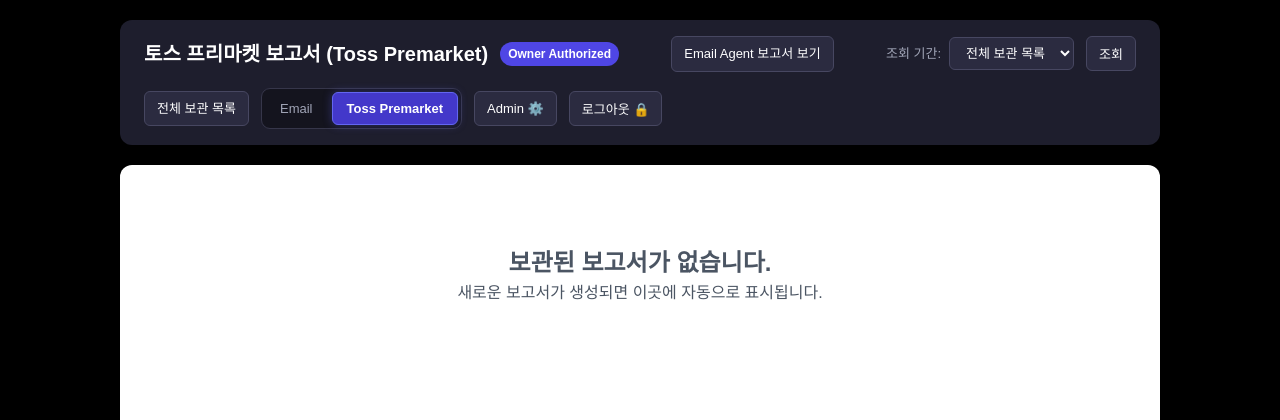
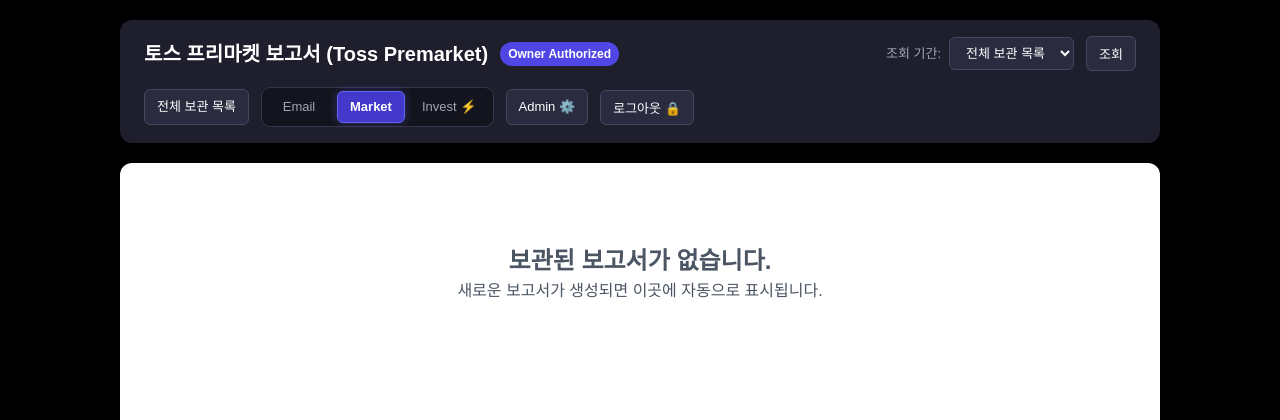
Before and after one commit to tonykks/skyview-django, a Django app: template skyview/templates/skyview/toss_reports.html in a window 1280 px wide. Shown: the part 180-600 px from the top of the page. Run offline with Django 5.2, Linux system fonts and the light colour scheme; the template is opened without the code that fills it, so the values that code supplies are empty.

Commit message:
feat(portal): add Invest launcher button (tony-invest://open), unify header button dimensions, and remove duplicate link

```diff
--- a/skyview/templates/skyview/private_reports.html
+++ b/skyview/templates/skyview/private_reports.html
@@ -277,7 +277,13 @@
     border: 1px solid #36364a;
   }
   .report-switch-btn {
-    padding: 6px 14px;
+    min-width: 68px;
+    height: 32px;
+    display: inline-flex;
+    align-items: center;
+    justify-content: center;
+    box-sizing: border-box;
+    padding: 6px 12px;
     font-size: 13px;
     font-weight: 500;
     border-radius: 6px;
@@ -286,6 +292,12 @@
     color: #a1a5b7;
     background: transparent;
     transition: all 0.2s ease;
+    white-space: nowrap;
+  }
+  .report-switch-btn.invest-btn:hover {
+    color: #38bdf8;
+    background: rgba(56, 189, 248, 0.12);
+    border-color: rgba(56, 189, 248, 0.3);
   }
   .report-switch-btn:hover {
     color: #ffffff;
@@ -328,9 +340,10 @@
         <button type="button" onclick="applyCustomRange()" class="btn-action btn-sm">조회</button>
       </div>
 
-      <div class="report-switcher" role="navigation" aria-label="보고서 종류 선택">
-        <a href="{% url 'private_reports' %}" class="report-switch-btn active" aria-current="page">Email</a>
-        <a href="{% url 'toss_reports' %}" class="report-switch-btn">Toss Premarket</a>
+      <div class="report-switcher" role="navigation" aria-label="서비스 및 보고서 전환">
+        <a href="{% url 'private_reports' %}" class="report-switch-btn active" aria-current="page" title="Email Agent 브리핑 보고서" aria-label="Email Agent">Email</a>
+        <a href="{% url 'toss_reports' %}" class="report-switch-btn" title="Toss Premarket 시장 보고서" aria-label="Market">Market</a>
+        <a href="tony-invest://open" class="report-switch-btn invest-btn" title="로컬 Toss Invest Agent 실행 (127.0.0.1:5000)" aria-label="로컬 Invest 실행">Invest ⚡</a>
       </div>
       <a href="/admin/" class="btn-action" target="_blank" rel="noopener">Admin ⚙️</a>
       <form method="post" action="{% url 'admin:logout' %}?next=/" style="display: inline;">
--- a/skyview/templates/skyview/toss_reports.html
+++ b/skyview/templates/skyview/toss_reports.html
@@ -70,7 +70,13 @@
     border: 1px solid #36364a;
   }
   .report-switch-btn {
-    padding: 6px 14px;
+    min-width: 68px;
+    height: 32px;
+    display: inline-flex;
+    align-items: center;
+    justify-content: center;
+    box-sizing: border-box;
+    padding: 6px 12px;
     font-size: 13px;
     font-weight: 500;
     border-radius: 6px;
@@ -79,6 +85,12 @@
     color: #a1a5b7;
     background: transparent;
     transition: all 0.2s ease;
+    white-space: nowrap;
+  }
+  .report-switch-btn.invest-btn:hover {
+    color: #38bdf8;
+    background: rgba(56, 189, 248, 0.12);
+    border-color: rgba(56, 189, 248, 0.3);
   }
   .report-switch-btn:hover {
     color: #ffffff;
@@ -102,7 +114,6 @@
       <h1 class="portal-title">토스 프리마켓 보고서 (Toss Premarket)</h1>
       <span class="badge-owner">Owner Authorized</span>
     </div>
-    <a class="btn-action" href="{% url 'private_reports' %}">Email Agent 보고서 보기</a>
     <form class="portal-controls" method="get" action="{% url 'toss_reports' %}">
       <div class="period-picker-group">
         <label for="period-select">조회 기간:</label>
@@ -125,9 +136,10 @@
     </form>
     <div class="portal-controls">
       <a class="btn-action" href="{% url 'toss_reports' %}">전체 보관 목록</a>
-      <div class="report-switcher" role="navigation" aria-label="보고서 종류 선택">
-        <a href="{% url 'private_reports' %}" class="report-switch-btn">Email</a>
-        <a href="{% url 'toss_reports' %}" class="report-switch-btn active" aria-current="page">Toss Premarket</a>
+      <div class="report-switcher" role="navigation" aria-label="서비스 및 보고서 전환">
+        <a href="{% url 'private_reports' %}" class="report-switch-btn" title="Email Agent 브리핑 보고서" aria-label="Email Agent">Email</a>
+        <a href="{% url 'toss_reports' %}" class="report-switch-btn active" aria-current="page" title="Toss Premarket 시장 보고서" aria-label="Market">Market</a>
+        <a href="tony-invest://open" class="report-switch-btn invest-btn" title="로컬 Toss Invest Agent 실행 (127.0.0.1:5000)" aria-label="로컬 Invest 실행">Invest ⚡</a>
       </div>
       <a class="btn-action" href="{% url 'admin:index' %}" target="_blank" rel="noopener">Admin ⚙️</a>
       <form method="post" action="{% url 'admin:logout' %}?next=/">
```
Also changed, not shown: skyview/tests.py (+14 -4 lines).
